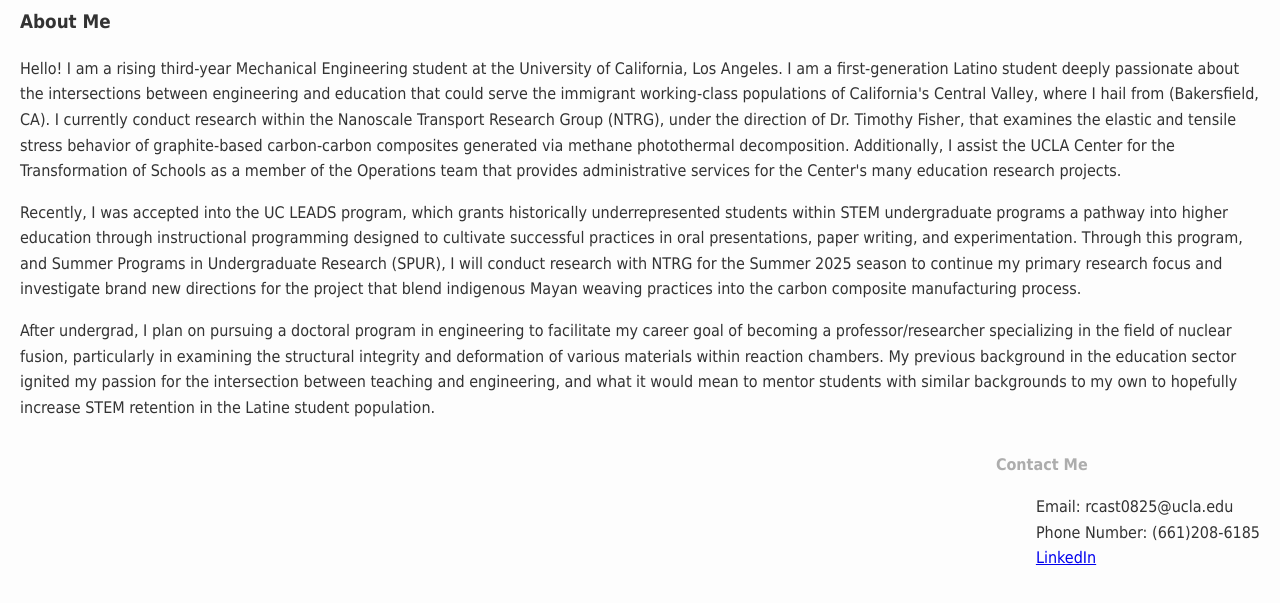
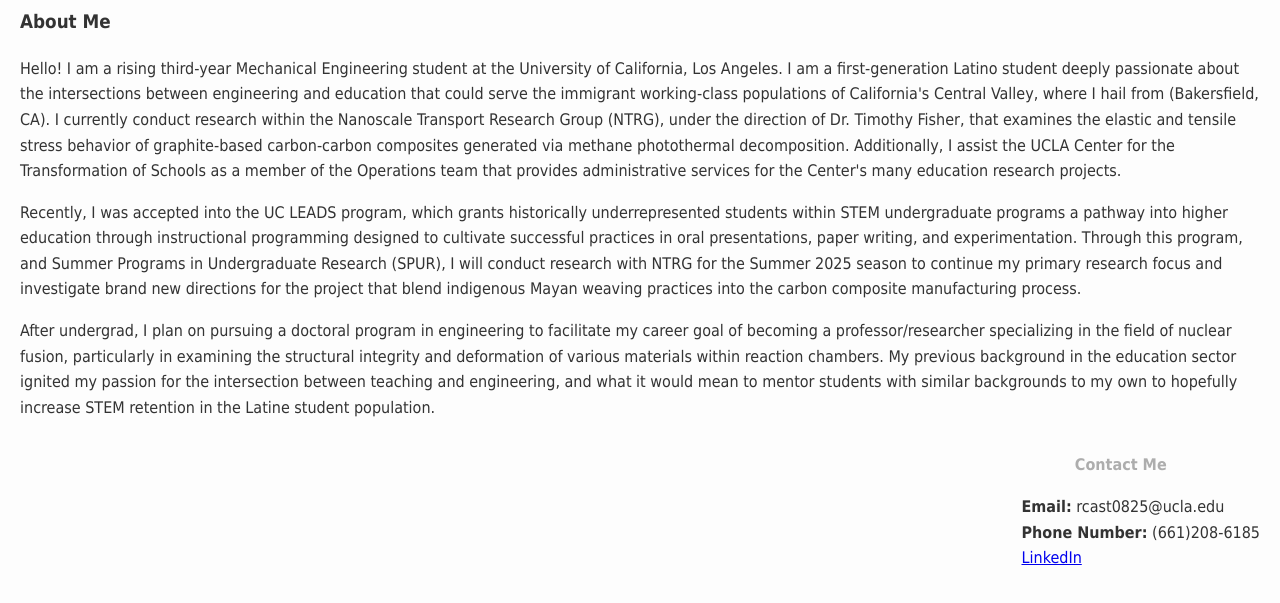
Before and after one commit to robertxcastillo/robertxcastillo.github.io, a plain HTML site: page index.html in a window 1280 px wide. Shown: the part 107-710 px from the top of the page. Drawn offline with Linux system fonts and the light colour scheme.

Commit message:
Update index.html

```diff
--- a/index.html
+++ b/index.html
@@ -22,7 +22,7 @@ body {
 }
 .contact_info {
   color: #adadad;
-  text-align: left;
+  text-align: center;
   width: 100%;
 }
 .contact_list{
@@ -52,8 +52,8 @@ h1, h3 {
   <div class = "introcontacttext">
     <p class="contact_info"><strong>Contact Me</strong></p>
     <ul class="contact_list">
-      <li>Email: rcast0825@ucla.edu</li>
-      <li>Phone Number: (661)208-6185</li>
+      <li><strong>Email:</strong> rcast0825@ucla.edu</li>
+      <li><strong>Phone Number:</strong> (661)208-6185</li>
       <li><a href="https://www.linkedin.com/in/robert-xavier-castillo-casta%C3%B1aza/">LinkedIn</a></li>
     </ul>
   </div>
```
